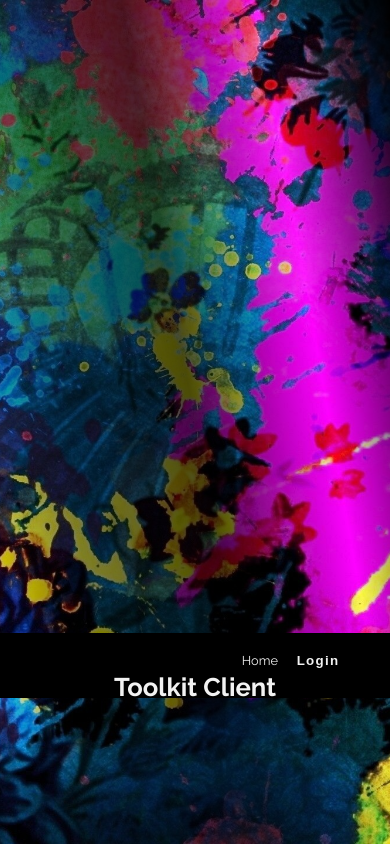
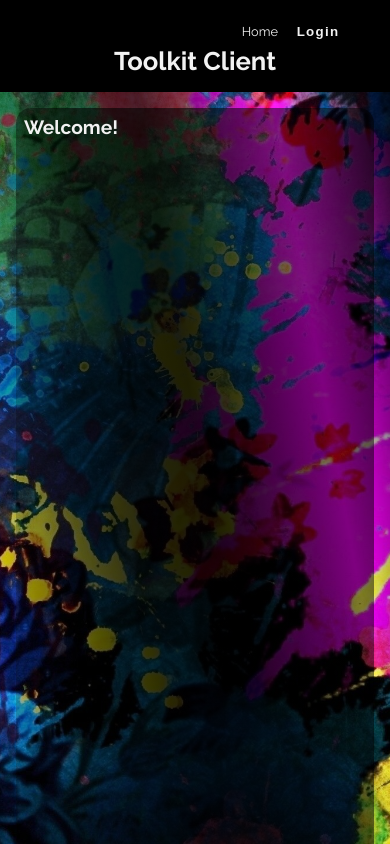
Before and after one commit to JesseSandvik/toolkit-front-end, a React (Create React App) app: page / in a window 390 px wide. Shown: the top 844 px of the page. Built offline with nearby package versions, Linux system fonts and the light colour scheme.

Commit message:
parallax design responsive

```diff
--- a/src/css/styles.css
+++ b/src/css/styles.css
@@ -31,11 +31,21 @@ a {
   color: #f2f2f2;
   display: grid;
   grid-template-rows: auto 1fr auto;
-  margin: 20vh 1rem 2vh;
-  min-height: 84vh;
   overflow-x: hidden;
   padding: 0.5rem;
   position: sticky;
+}
+@media (max-width: 500px) {
+  #layout {
+    margin: 1rem;
+    min-height: 100vh;
+  }
+}
+@media (min-width: 500px) {
+  #layout {
+    margin: 20vh 1rem 2vh;
+    min-height: 84vh;
+  }
 }
 
 #login-btn {
@@ -74,9 +84,7 @@ header {
   color: #f2f2f2;
   display: grid;
   grid-row: 1/1;
-  height: 65px;
   left: 0;
-  margin-top: 75vh;
   padding: 1rem;
   position: sticky;
   right: 0;
@@ -100,6 +108,8 @@ header {
 @media (min-width: 500px) {
   header {
     grid-template-columns: 1fr 1fr;
+    height: 65px;
+    margin-top: 80vh;
   }
   header #header-left {
     grid-column: 1/1;
--- a/src/scss/_layout.scss
+++ b/src/scss/_layout.scss
@@ -1,4 +1,5 @@
 @use './variables' as *;
+@use './breakpoints' as *;
 @use 'sass:math';
 
 #layout {
@@ -14,9 +15,15 @@
   color: $secondary;
   display: grid;
   grid-template-rows: auto 1fr auto;
-  margin: 20vh $margin-global-size 2vh;
-  min-height: 84vh;
   overflow-x: hidden;
   padding: math.div($padding-global-size, 2);
   position: sticky;
+  @include sm {
+    margin: $margin-global-size;
+    min-height: 100vh;
+  }
+  @include md {
+    margin: 20vh $margin-global-size 2vh;
+    min-height: 84vh;
+  }
 }
--- a/src/scss/organisms/_Header.scss
+++ b/src/scss/organisms/_Header.scss
@@ -6,9 +6,7 @@ header {
   color: $secondary;
   display: grid;
   grid-row: 1 / 1;
-  height: 65px;
   left: 0;
-  margin-top: 75vh;
   padding: $padding-global-size;
   position: sticky;
   right: 0;
@@ -28,6 +26,8 @@ header {
   }
   @include md {
     grid-template-columns: 1fr 1fr;
+    height: 65px;
+    margin-top: 80vh;
     #header-left {
       grid-column: 1 / 1;
       justify-content: flex-start;
```
Also changed, not shown: 1 other file (tests, documents, lock files or other folders).
